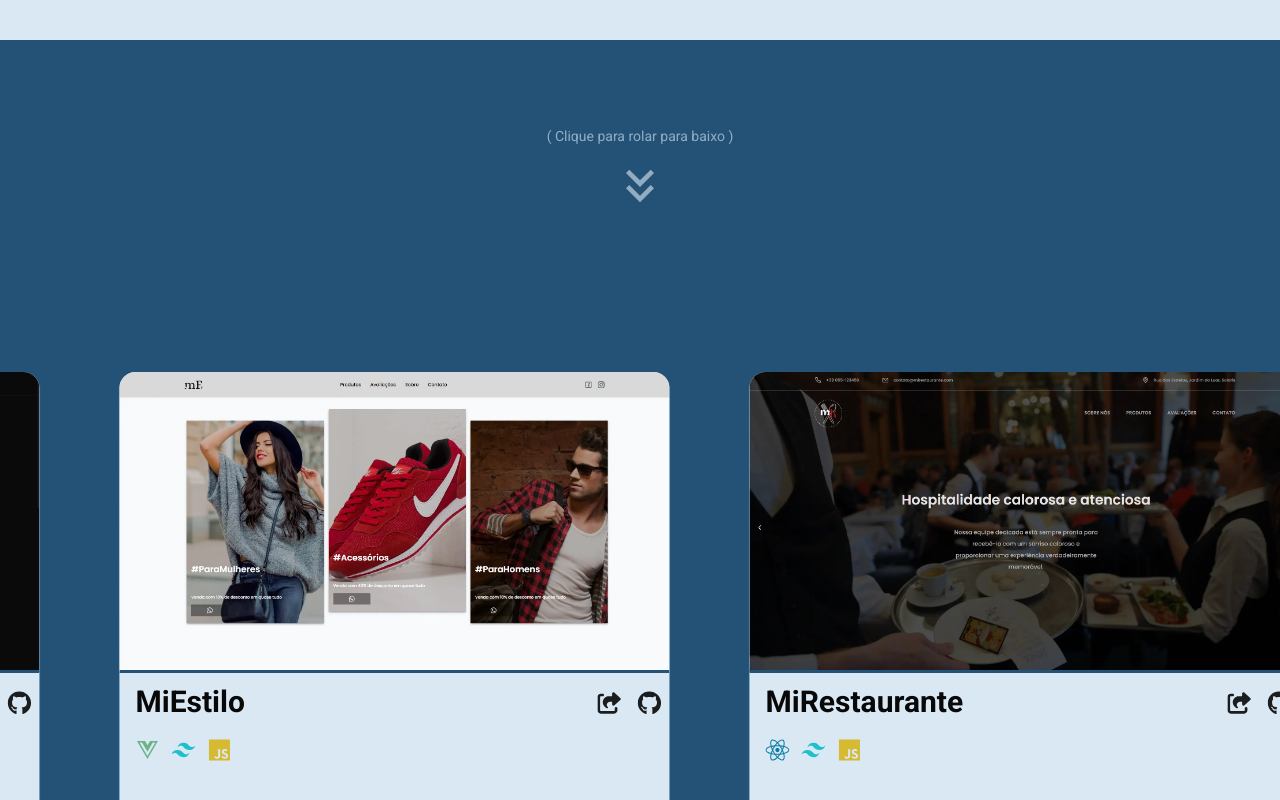
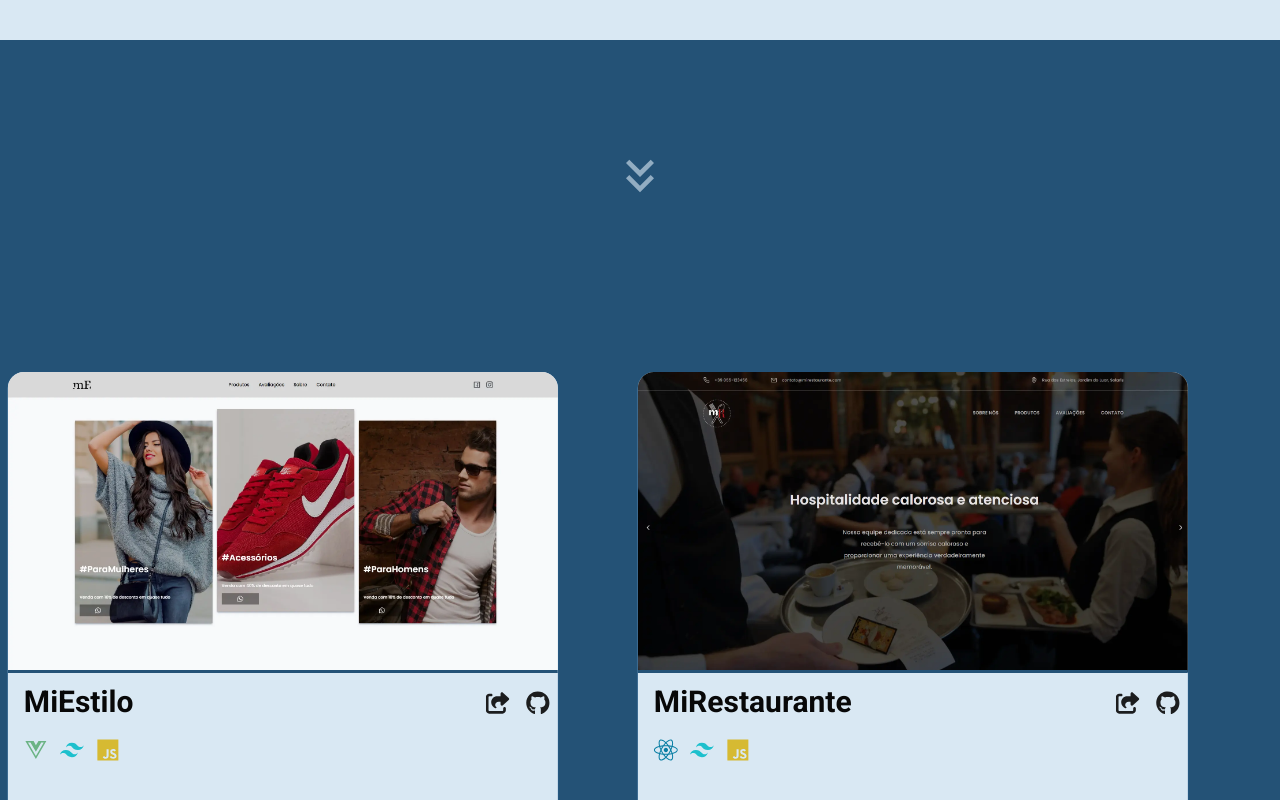
Before and after one commit to miquelven/Portifolio, a React (Vite) app: page / in a window 1280 px wide. Shown: the part 1740-2540 px from the top of the page. Built offline with nearby package versions, Linux system fonts and the light colour scheme.

Commit message:
refactor: remove text and one double arrow up icon

```diff
--- a/src/components/ScrollProjects/index.jsx
+++ b/src/components/ScrollProjects/index.jsx
@@ -21,21 +21,10 @@ export default function ScrollProjects() {
           href="#contact"
           className="flex flex-col items-center justify-center animate-pulse "
         >
-          <span className="text-[#d9e8f3] text-sm -translate-y-3">
-            ( Clique para rolar para baixo )
-          </span>
           <MdKeyboardDoubleArrowUp className="h-14 w-14 fill-[#d9e8f3] rotate-180" />
         </a>
       </div>
       <HorizontalScrollCarousel />
-      <div className="flex h-48 items-center justify-center">
-        <a
-          href="#project"
-          className="flex flex-col items-center justify-center animate-pulse"
-        >
-          <MdKeyboardDoubleArrowUp className="h-14 w-14 fill-[#d9e8f3]" />
-        </a>
-      </div>
     </section>
   );
 }
```
